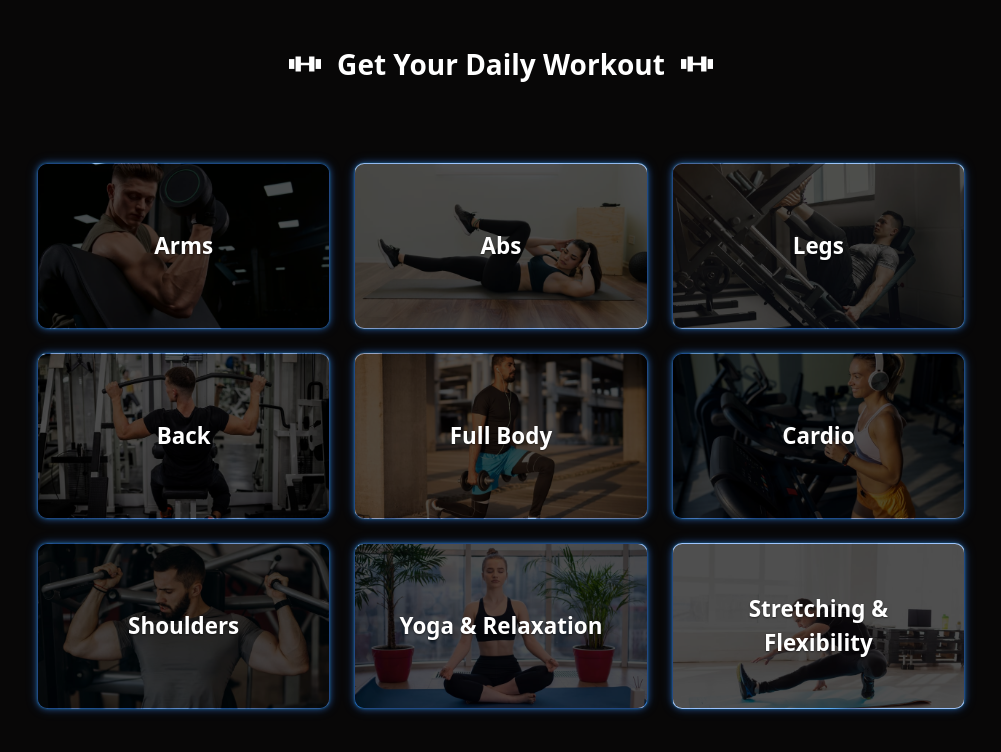
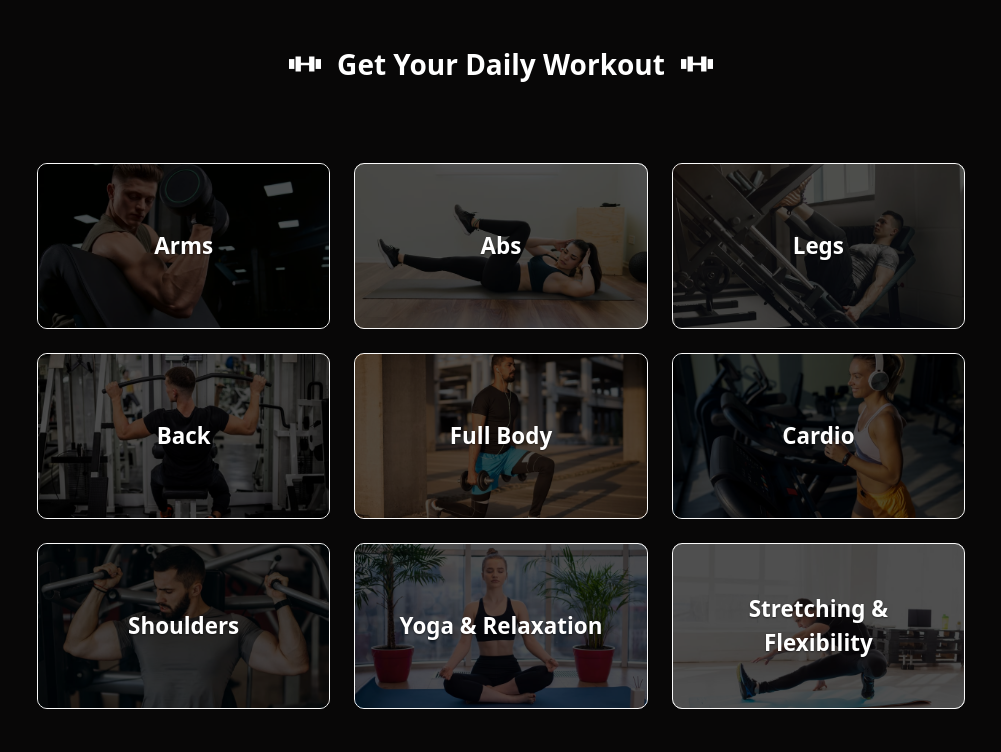
Before and after one commit to kisa-fatima/devops-project, a React (Vite) app in the folder client/: page / in a window 1280 px wide. Shown: the top 752 px of the page, without its empty margins (139-1140 px from the left). Built offline with nearby package versions, Linux system fonts and the light colour scheme.

Commit message:
ui changes

```diff
--- a/client/src/App.css
+++ b/client/src/App.css
@@ -49,7 +49,7 @@
 .workout-card {
   position: relative;
   padding: 2rem 1.5rem;
-  border: 1px solid rgba(61, 138, 255, 0.5);
+  border: 0.5px solid #fafafa;
   border-radius: 10px;
   background-color: #fafafa;
   display: flex;
@@ -61,15 +61,11 @@
   min-width: 0;
   overflow: hidden;
   cursor: pointer;
-  box-shadow:
-    0 0 2px rgba(0, 245, 255, 0.3),
-    0 0 6px rgba(61, 138, 255, 0.4),
-    0 0 12px rgba(61, 138, 255, 0.25);
   transition: transform 0.2s ease, box-shadow 0.2s ease;
 }
 
 .workout-card:hover:not(.workout-card--disabled) {
-  transform: translateY(-2px);
+
   box-shadow:
     0 0 4px rgba(0, 245, 255, 0.45),
     0 0 10px rgba(61, 138, 255, 0.5),
@@ -141,18 +137,13 @@ h1 {
 
 .modal-box {
   background: #080707;
-  border: 1px solid rgba(61, 138, 255, 0.5);
   border-radius: 12px;
   max-width: 800px;
   width: 100%;
   max-height: 85vh;
   display: flex;
   flex-direction: column;
-  box-shadow:
-    0 20px 40px rgba(0, 0, 0, 0.2),
-    0 0 2px rgba(0, 245, 255, 0.15),
-    0 0 6px rgba(61, 138, 255, 0.2),
-    0 0 12px rgba(61, 138, 255, 0.12);
+
 }
 
 .modal-header {
```
